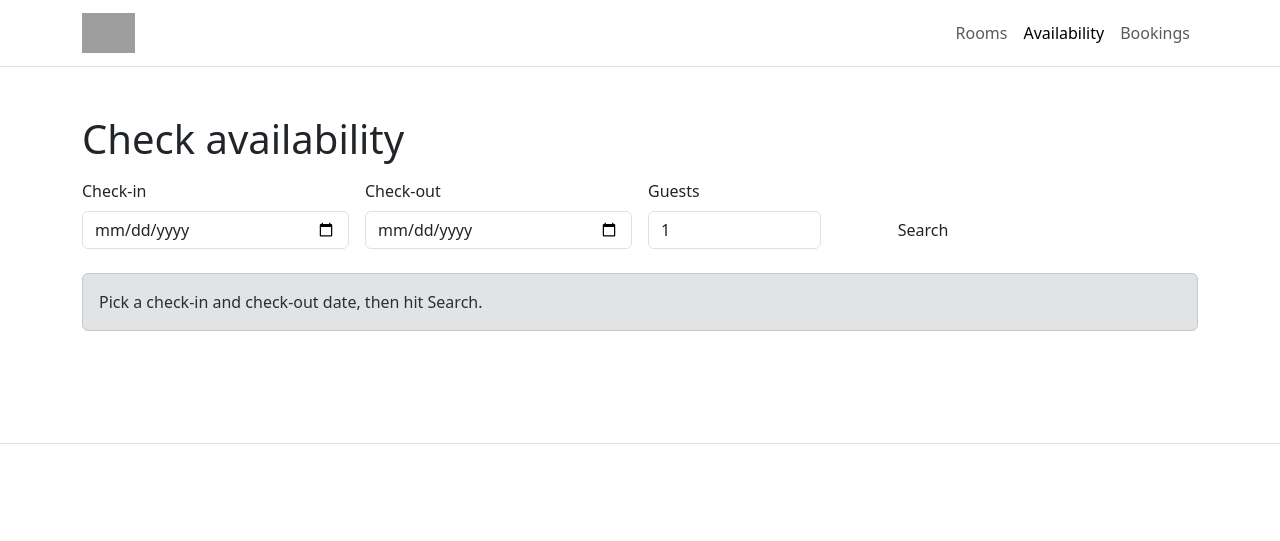
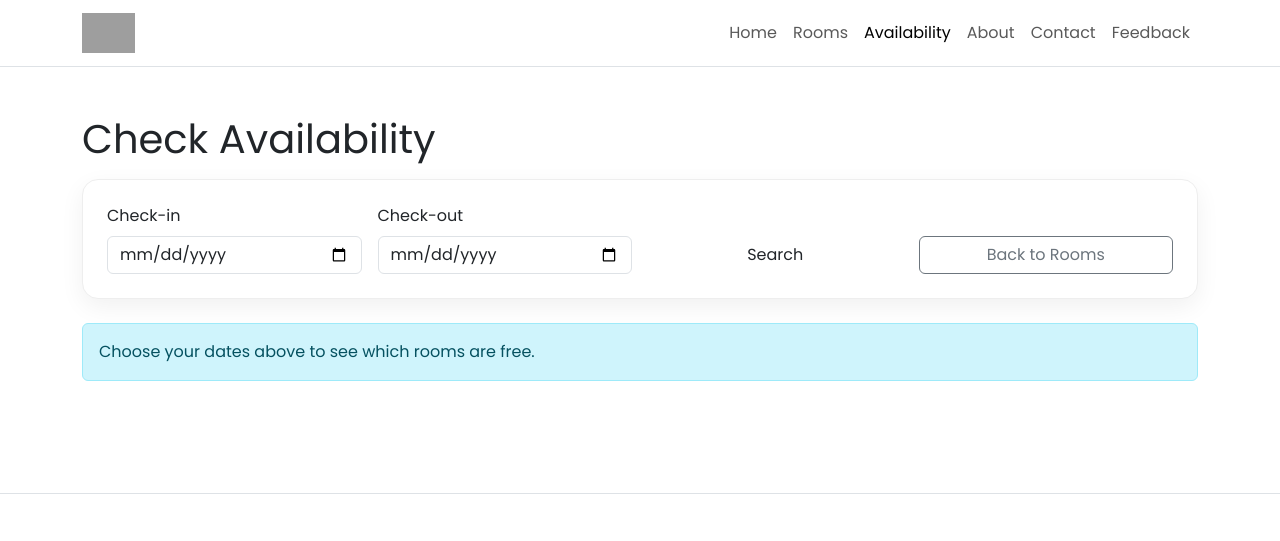
Before and after one commit to nrhwdh/SD_SEC43_G07, a PHP site: page /availability.php in a window 1280 px wide. Shown: the top 541 px of the page. Run offline with PHP 8.4, Linux system fonts and the light colour scheme; grey boxes are pictures that could not be loaded.

Commit message:
UPDATE AVAILABILITY PHP

```diff
--- a/availability.php
+++ b/availability.php
@@ -1,111 +1,192 @@
-<?php include 'db.php'; ?>
+<?php
+// availability.php
+include 'db.php';
+
+// --- Helpers ---
+function h($s){ return htmlspecialchars((string)$s, ENT_QUOTES, 'UTF-8'); }
+function d($s){
+  $t = DateTime::createFromFormat('Y-m-d', $s);
+  return $t && $t->format('Y-m-d') === $s ? $s : null;
+}
+
+// --- Read + validate inputs ---
+$check_in  = isset($_GET['check_in'])  ? d($_GET['check_in'])  : '';
+$check_out = isset($_GET['check_out']) ? d($_GET['check_out']) : '';
+$today     = (new DateTime('today'))->format('Y-m-d');
+
+$errors = [];
+if($check_in !== '' || $check_out !== ''){
+  if(!$check_in)  $errors[] = "Please choose a valid check-in date.";
+  if(!$check_out) $errors[] = "Please choose a valid check-out date.";
+  if(!$errors){
+    if($check_in < $today) $errors[] = "Check-in can’t be in the past.";
+    if($check_out <= $check_in) $errors[] = "Check-out must be **after** check-in.";
+  }
+}
+
+// --- Query available rooms when dates are valid ---
+$rooms = null;
+if(!$errors && $check_in && $check_out){
+  // Overlap rule: a booking blocks a room if (b.check_in < :out AND b.check_out > :in)
+  // So available means: NOT EXISTS such a booking in the selected window
+  $sql = "
+    SELECT r.*
+    FROM rooms r
+    WHERE NOT EXISTS (
+      SELECT 1
+      FROM bookings b
+      WHERE b.room_id = r.id
+        AND b.status IN ('confirmed','paid','pending')
+        AND b.check_in < ?
+        AND b.check_out > ?
+    )
+    ORDER BY r.price ASC, r.name ASC
+  ";
+  $stmt = $conn->prepare($sql);
+  $stmt->bind_param('ss', $check_out, $check_in);
+  $stmt->execute();
+  $rooms = $stmt->get_result();
+  $stmt->close();
+}
+?>
 <!doctype html>
 <html lang="en">
 <head>
-  <meta charset="utf-8"><meta name="viewport" content="width=device-width,initial-scale=1">
+  <meta charset="utf-8">
+  <meta name="viewport" content="width=device-width, initial-scale=1">
   <title>The Pearl Hotel | Availability</title>
+
+  <!-- Vendor & fonts -->
   <link href="https://cdn.jsdelivr.net/npm/bootstrap@5.3.3/dist/css/bootstrap.min.css" rel="stylesheet">
-  <link rel="stylesheet" href="assets/css/styles.css"><link rel="stylesheet" href="assets/css/fancy.css">
-  <style>.brand-logo{height:40px}</style>
+  <link href="https://fonts.googleapis.com/css2?family=Poppins:wght@300;400;600;700;800&display=swap" rel="stylesheet">
+
+  <!-- Your styles -->
+  <link rel="stylesheet" href="assets/css/styles.css">
+  <link rel="stylesheet" href="assets/css/fancy.css">
+  <style>
+    body{font-family:'Poppins',sans-serif;}
+    .brand-logo{height:40px;width:auto;}
+    .card.room-card{border:1px solid #eee;border-radius:1rem;overflow:hidden;box-shadow:0 6px 20px rgba(0,0,0,.06);}
+    .room-img{object-fit:cover;width:100%;height:100%;}
+    .ratio-4x3{aspect-ratio:4/3;}
+    .form-soft{background:#fff;border:1px solid #eee;border-radius:1rem;box-shadow:0 8px 24px rgba(0,0,0,.06);}
+    .price-tag{font-weight:800;color:#8a1538;}
+  </style>
 </head>
 <body>
+
+<!-- Navbar -->
 <nav class="navbar navbar-expand-lg bg-white border-bottom sticky-top">
   <div class="container">
     <a class="navbar-brand d-flex align-items-center" href="index.php">
-      <img src="assets/img/logo-pearl.png" class="brand-logo" alt="">
+      <img src="assets/img/logo-pearl.png" alt="The Pearl Hotel" class="brand-logo">
       <span class="visually-hidden">The Pearl Hotel</span>
     </a>
-    <button class="navbar-toggler" type="button" data-bs-toggle="collapse" data-bs-target="#nav"><span class="navbar-toggler-icon"></span></button>
+    <button class="navbar-toggler" type="button" data-bs-toggle="collapse" data-bs-target="#nav">
+      <span class="navbar-toggler-icon"></span>
+    </button>
     <div class="collapse navbar-collapse" id="nav">
       <ul class="navbar-nav ms-auto">
+        <li class="nav-item"><a class="nav-link" href="index.php">Home</a></li>
         <li class="nav-item"><a class="nav-link" href="rooms.php">Rooms</a></li>
         <li class="nav-item"><a class="nav-link active" href="availability.php">Availability</a></li>
-        <li class="nav-item"><a class="nav-link" href="bookings.php">Bookings</a></li>
+        <li class="nav-item"><a class="nav-link" href="about.php">About</a></li>
+        <li class="nav-item"><a class="nav-link" href="contact.php">Contact</a></li>
+        <li class="nav-item"><a class="nav-link" href="feedback.php">Feedback</a></li>
       </ul>
     </div>
   </div>
 </nav>
 
 <section class="container py-5">
-  <h1 class="fw-800 mb-3">Check availability</h1>
+  <h1 class="fw-800 mb-3">Check Availability</h1>
 
-  <?php
-  // inputs
-  $checkin  = $_GET['checkin']  ?? '';
-  $checkout = $_GET['checkout'] ?? '';
-  $guests   = (int)($_GET['guests'] ?? 1);
-
-  ?>
-  <form class="row g-3 mb-4" method="get">
-    <div class="col-md-3">
+  <form class="p-3 p-md-4 form-soft mb-4" method="get" action="availability.php">
+    <div class="row g-3 align-items-end">
+      <div class="col-sm-6 col-lg-3">
         <label class="form-label">Check-in</label>
-      <input type="date" name="checkin" required class="form-control" value="<?= htmlspecialchars($checkin) ?>">
+        <input type="date" name="check_in" class="form-control"
+               value="<?= h($check_in) ?>"
+               min="<?= h($today) ?>" required>
       </div>
-    <div class="col-md-3">
+      <div class="col-sm-6 col-lg-3">
         <label class="form-label">Check-out</label>
-      <input type="date" name="checkout" required class="form-control" value="<?= htmlspecialchars($checkout) ?>">
+        <input type="date" name="check_out" class="form-control"
+               value="<?= h($check_out) ?>"
+               min="<?= h($today) ?>" required>
       </div>
-    <div class="col-md-2">
-      <label class="form-label">Guests</label>
-      <input type="number" min="1" max="6" name="guests" class="form-control" value="<?= $guests ?: 1 ?>">
+      <div class="col-lg-3">
+        <label class="form-label d-none d-lg-block">&nbsp;</label>
+        <button class="btn btn-brand w-100">Search</button>
       </div>
-    <div class="col-md-2 d-flex align-items-end">
-      <button class="btn btn-brand w-100">Search</button>
+      <div class="col-lg-3 text-lg-end">
+        <a href="rooms.php" class="btn btn-outline-secondary w-100">Back to Rooms</a>
+      </div>
     </div>
   </form>
 
+  <?php if($errors): ?>
+    <div class="alert alert-danger">
+      <?= implode('<br>', array_map('h', $errors)) ?>
+    </div>
+  <?php endif; ?>
+
+  <?php if(!$errors && $check_in && $check_out): ?>
+    <div class="d-flex justify-content-between align-items-end mb-3">
+      <div>
+        <h5 class="fw-700 mb-0">Available rooms</h5>
+        <div class="text-muted small">
+          For <strong><?= h($check_in) ?></strong> → <strong><?= h($check_out) ?></strong>
+        </div>
+      </div>
+      <?php if($rooms && $rooms->num_rows > 0): ?>
+        <span class="badge bg-light text-dark border"><?= $rooms->num_rows ?> result(s)</span>
+      <?php endif; ?>
+    </div>
+
+    <div class="row g-4">
       <?php
-$valid = $checkin && $checkout && $checkin < $checkout;
-if($valid){
-  // availability rule: a room is free if NO booking overlaps the requested window
-  $sql = "
-    SELECT r.*
-    FROM rooms r
-    WHERE NOT EXISTS (
-      SELECT 1 FROM bookings b
-      WHERE b.room_id = r.id
-        AND b.status IN ('PENDING','CONFIRMED')
-        AND (b.checkin < ? AND b.checkout > ?)
-    )
-    ORDER BY r.price ASC, r.name ASC
-  ";
-  $stmt = $conn->prepare($sql);
-  $stmt->bind_param("ss", $checkout, $checkin);
-  $stmt->execute();
-  $res = $stmt->get_result();
-
-  if($res->num_rows === 0){
-    echo '<div class="alert alert-warning">No rooms are available for those dates.</div>';
+      if(!$rooms || $rooms->num_rows === 0){
+        echo '<div class="col-12"><div class="alert alert-secondary">No rooms are available for the selected dates. Try different dates.</div></div>';
       } else {
-    echo '<div class="row g-4">';
-    while($r = $res->fetch_assoc()){
-      echo '<div class="col-md-6 col-lg-4">
-              <div class="card h-100 room-fancy">
+        while($r = $rooms->fetch_assoc()):
+      ?>
+        <div class="col-md-6 col-lg-4">
+          <div class="card room-card h-100">
             <div class="ratio ratio-4x3">
-                  <img class="room-img" alt="'.htmlspecialchars($r['name']).'" src="'.htmlspecialchars($r['image']).'">
+              <img src="<?= h($r['image']) ?>" alt="<?= h($r['name']) ?>" class="room-img">
             </div>
             <div class="card-body d-flex flex-column">
-                  <h5 class="fw-bold mb-1">'.htmlspecialchars($r['name']).'</h5>
-                  <p class="small text-muted mb-2">'.htmlspecialchars($r['beds']).' • '.htmlspecialchars($r['size']).'</p>
+              <h5 class="fw-bold mb-1"><?= h($r['name']) ?></h5>
+              <p class="text-muted small mb-2"><?= h($r['beds']) ?> • <?= h($r['size']) ?></p>
               <div class="mt-auto d-flex justify-content-between align-items-center">
-                    <span class="price-tag">RM '.htmlspecialchars($r['price']).'<span class="small text-muted">/night</span></span>
+                <span class="price-tag">RM <?= h($r['price']) ?><span class="small text-muted">/night</span></span>
                 <a class="btn btn-brand btn-sm"
-                       href="book.php?room_id='.(int)$r['id'].'&checkin='.urlencode($checkin).'&checkout='.urlencode($checkout).'&guests='.$guests.'">Book</a>
+                   href="book.php?room_id=<?= (int)$r['id'] ?>&check_in=<?= h($check_in) ?>&check_out=<?= h($check_out) ?>">
+                  Book
+                </a>
               </div>
             </div>
           </div>
-            </div>';
-    }
-    echo '</div>';
-  }
-  $stmt->close();
-} else {
-  echo '<div class="alert alert-secondary">Pick a check-in and check-out date, then hit Search.</div>';
+        </div>
+      <?php
+        endwhile;
       }
       ?>
+    </div>
+  <?php else: ?>
+    <div class="alert alert-info">
+      Choose your dates above to see which rooms are free.
+    </div>
+  <?php endif; ?>
 </section>
 
-<footer class="py-4 border-top mt-5"><div class="container"></div></footer>
+<footer class="py-4 border-top mt-5">
+  <div class="container d-flex flex-wrap justify-content-between align-items-center">
+    <!-- empty on purpose -->
+  </div>
+</footer>
+
 <script src="https://cdn.jsdelivr.net/npm/bootstrap@5.3.3/dist/js/bootstrap.bundle.min.js"></script>
 </body>
 </html>
```
Lines whose indentation alone changed are shown as unchanged.
